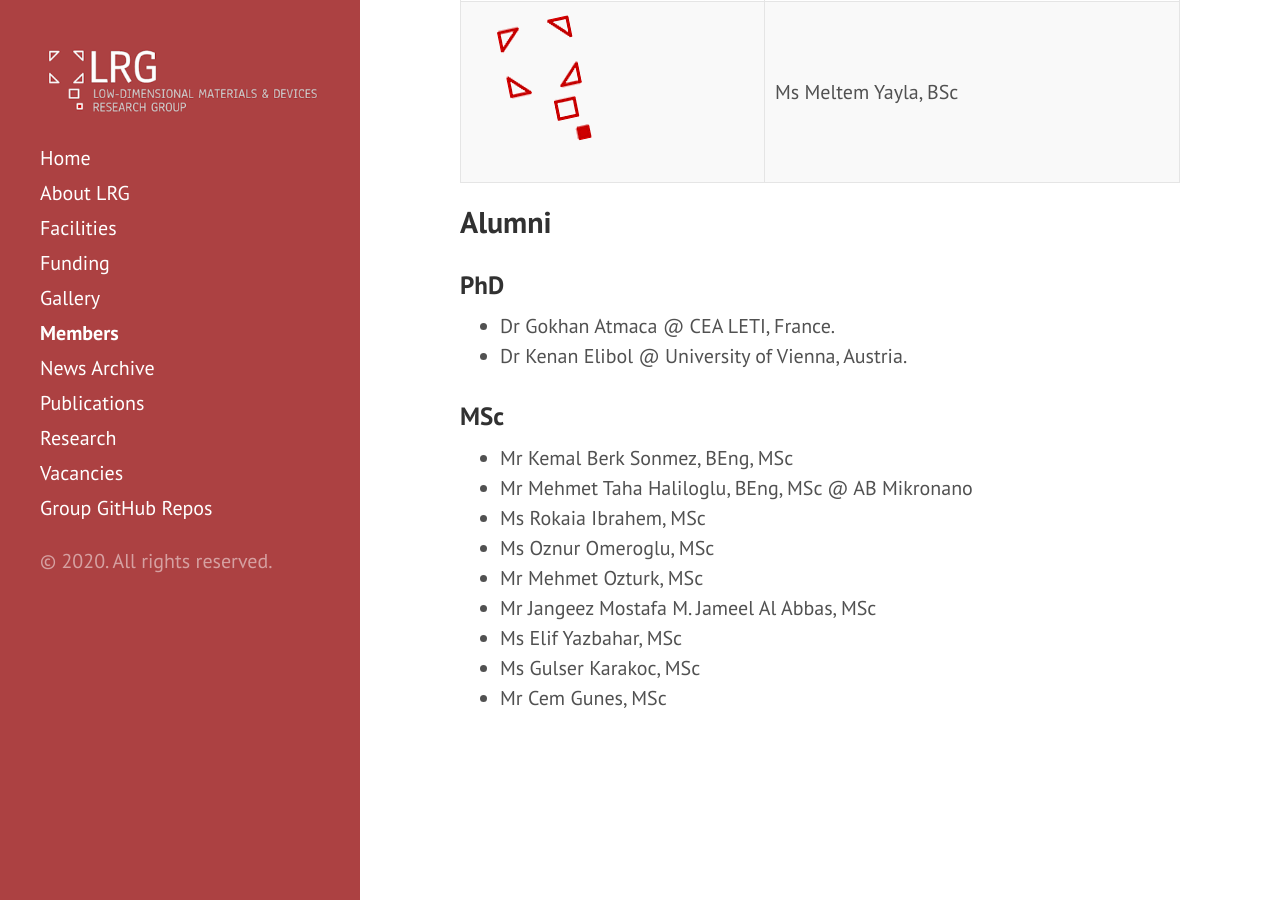
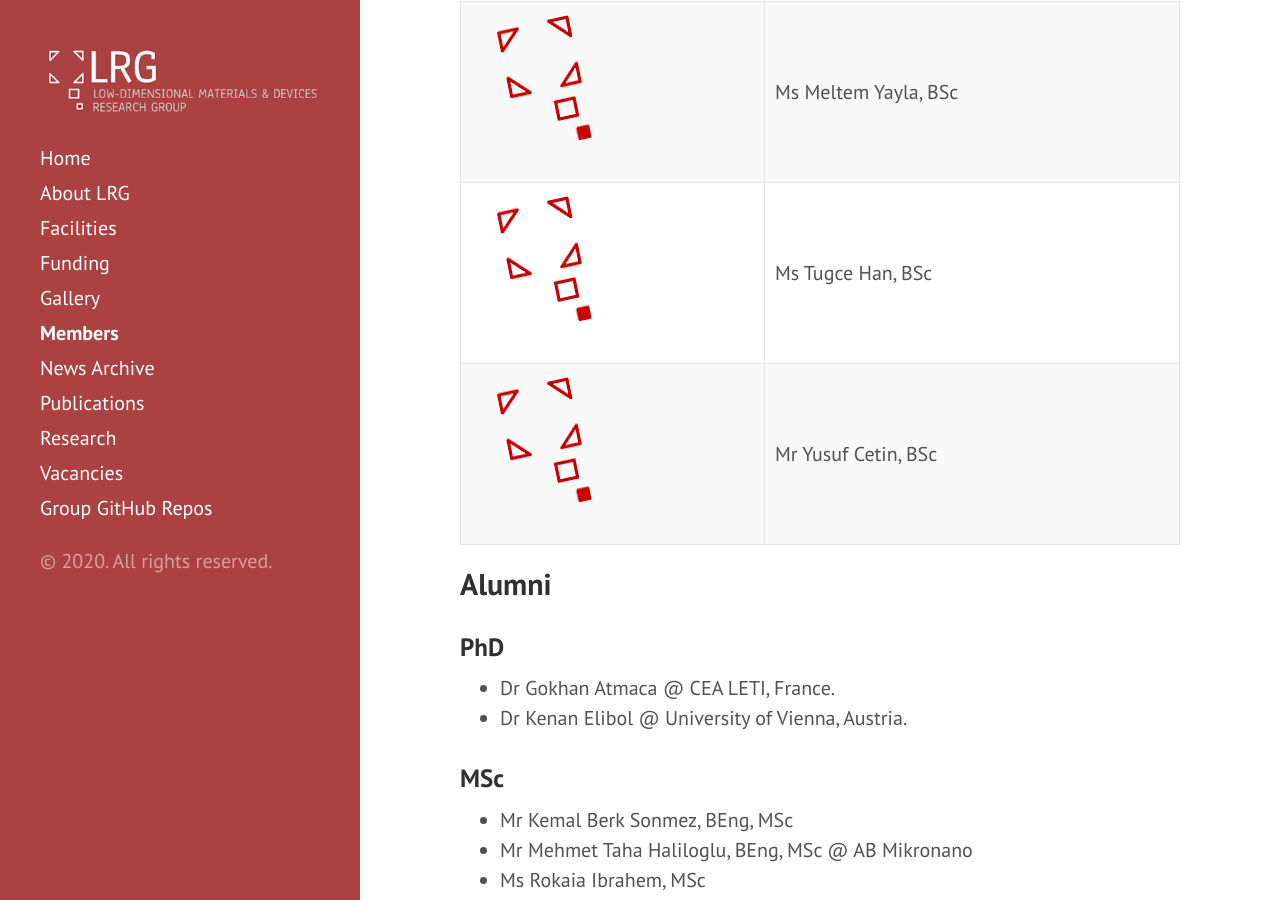
Before and after one commit to lrgresearch/oldwebsite, a Jekyll site: the page built from members.md, in a window 1280 px wide and 900 px high, scrolled down 1217 px. Built offline with Jekyll 4.4.1, drawn with Linux system fonts in a browser that asks for light colours.

Commit message:
Update members.md

```diff
--- a/members.md
+++ b/members.md
@@ -16,6 +16,8 @@ title: Members
 ![PNarin](files/members/polat.jpg) | [Mr Polat Narin, MSc](https://sites.google.com/view/polatnarin/home?authuser=0)
 ![EKutluNarin](files/members/ece.jpg) | Mrs Ece Kutlu Narin, MSc
 ![MYayla](files/members/nopic.png) | Ms Meltem Yayla, BSc
+![THan](files/members/nopic.png) | Ms Tugce Han, BSc
+![YCetin](files/members/nopic.png) | Mr Yusuf Cetin, BSc
 
 ## Alumni
 
```
